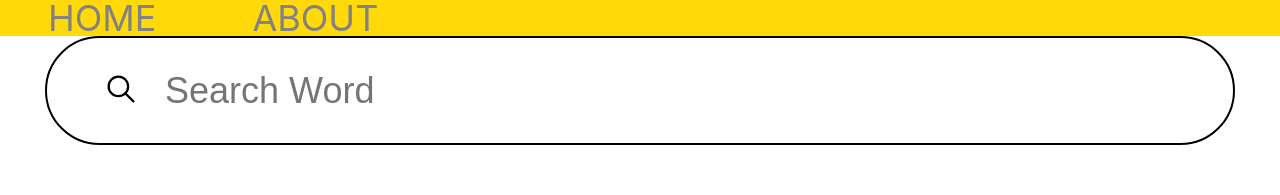
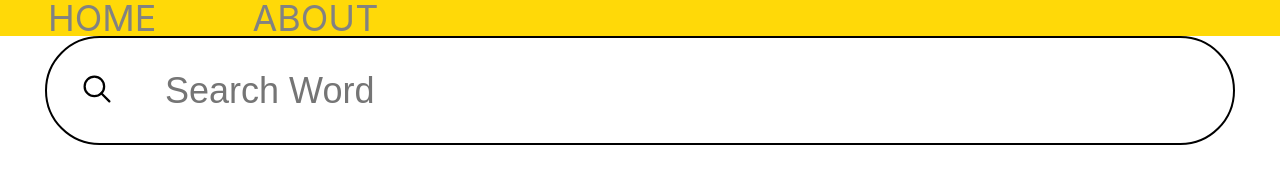
Before and after one commit to synogram/synogram-client, a React (Create React App) app: page / in a window 1280 px wide. Shown: the top 195 px of the page. Built offline with nearby package versions, Linux system fonts and the light colour scheme.

Commit message:
update sass styling for searchbar

```diff
--- a/src/components/SearchBar/SearchBar.module.scss
+++ b/src/components/SearchBar/SearchBar.module.scss
@@ -8,6 +8,7 @@
   align-items: center;
   margin: auto;
   position: relative;
+  background-color: white;
 }
 
 .searchBar {
@@ -38,7 +39,7 @@
   width: fit-content;
   background-color: transparent;
   box-sizing: border-box;
-  padding: 0 2rem;
+  padding: 0 0.5rem;
 }
 
 .searchButton_translate {
```
